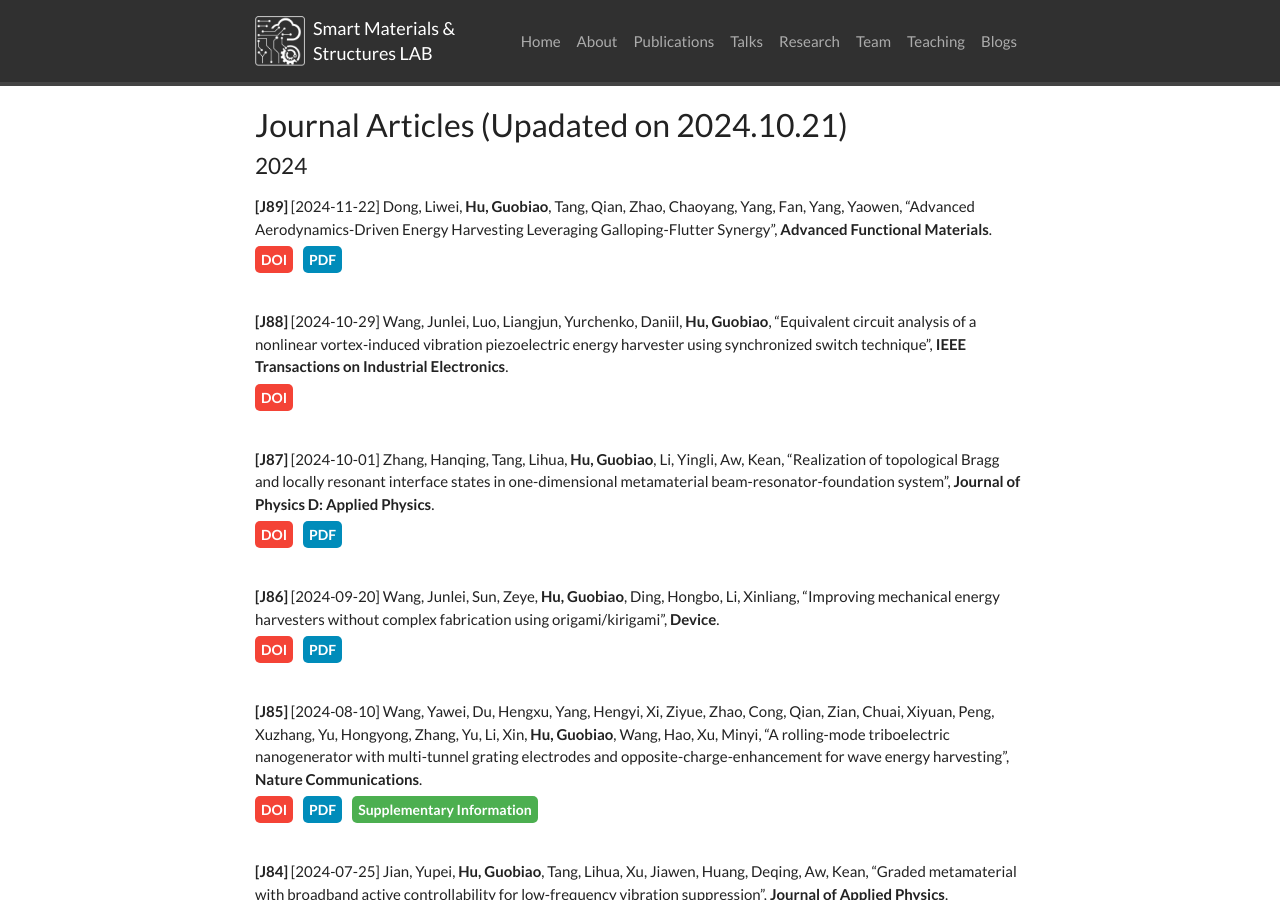
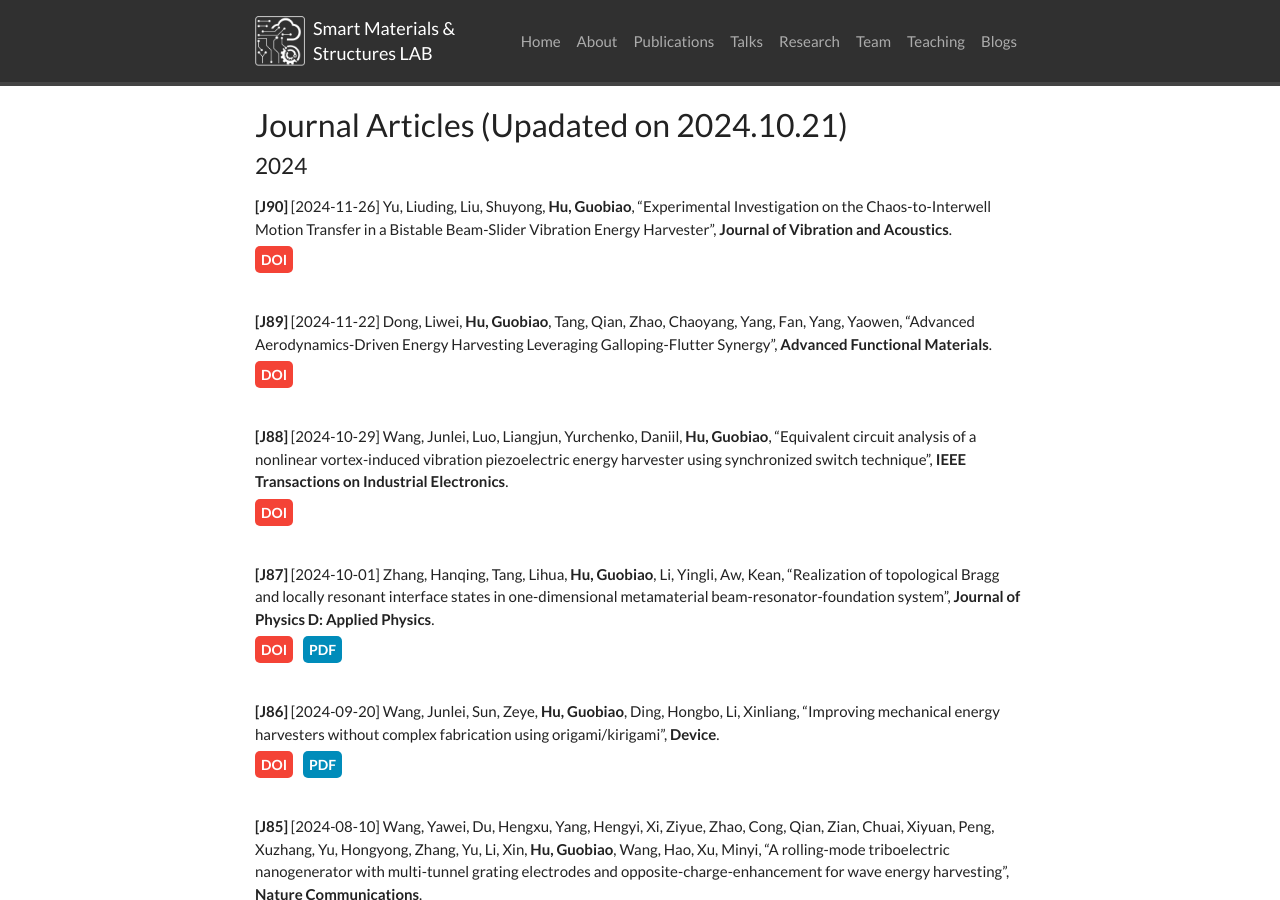
Before and after one commit to sms-lab/sms-lab.github.io, a Jekyll site: the page built from _pages/publications.md, in a window 1280 px wide and 900 px high. Built offline with Jekyll 4.4.1, drawn with Linux system fonts in a browser that asks for light colours; nearby versions of some CDN libraries; a style sheet for code colours, icons or effects is not loaded.

Commit message:
Update article2024.yml

```diff
--- a/_data/article2024.yml
+++ b/_data/article2024.yml
@@ -1,3 +1,18 @@
+- index: 90
+  published: 2024-11-26
+  authors:
+  - Yu, Liuding
+  - Liu, Shuyong
+  - Hu, Guobiao
+  title: Experimental Investigation on the Chaos-to-Interwell Motion Transfer in a Bistable Beam-Slider Vibration Energy Harvester
+  journal: "Journal of Vibration and Acoustics"
+  volume: '147'
+  issue: '1'
+  pages: 011001
+  doi: 10.1115/1.4067058
+  Doi: https://doi.org/10.1115/1.4067058
+ # PDF: Dong et al_2024_Advanced Aerodynamics‐Driven Energy Harvesting Leveraging Galloping‐Flutter Synergy.pdf
+
 - index: 89
   published: 2024-11-22
   authors:
@@ -14,7 +29,7 @@
   pages: 2414324
   doi: 10.1002/adfm.202414324
   Doi: https://doi.org/10.1002/adfm.202414324
-  PDF: Dong et al_2024_Advanced Aerodynamics‐Driven Energy Harvesting Leveraging Galloping‐Flutter Synergy.pdf
+ # PDF: Dong et al_2024_Advanced Aerodynamics‐Driven Energy Harvesting Leveraging Galloping‐Flutter Synergy.pdf
 
 - index: 88
   published: 2024-10-29
```
